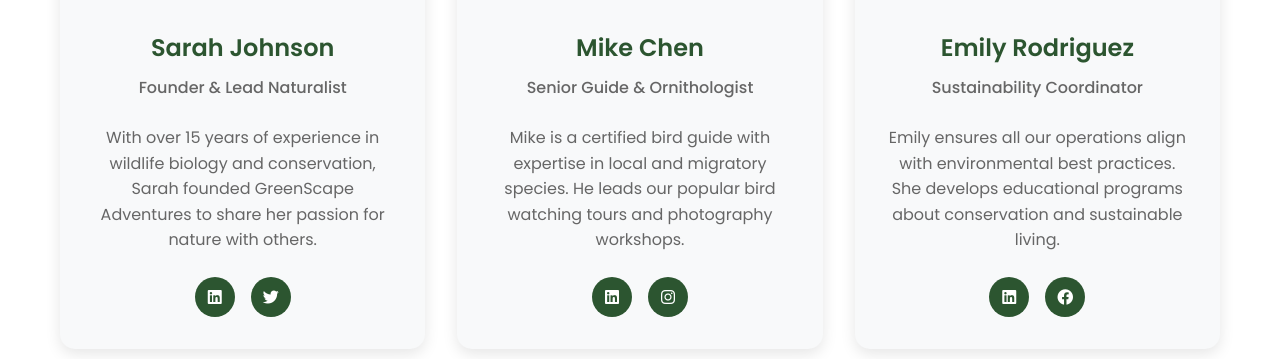
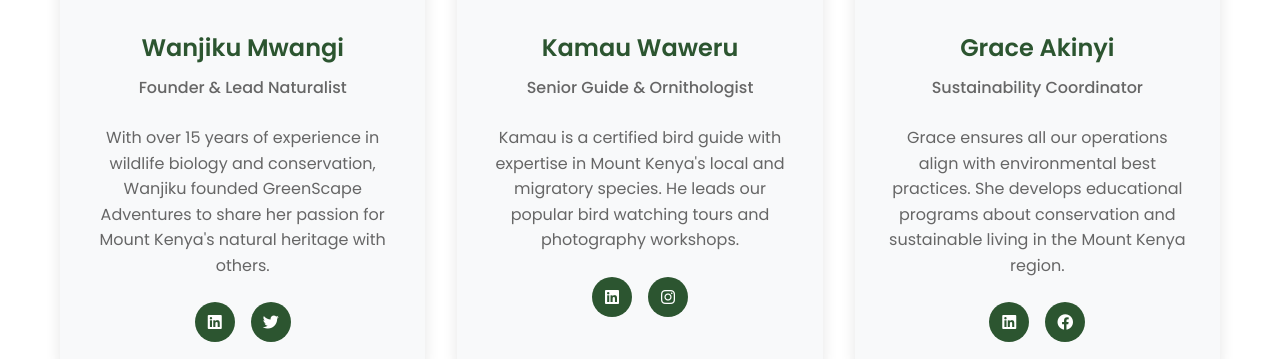
Before and after one commit to Kishoyian-Brian/welcome, a plain HTML site: page about.html in a window 1280 px wide. Shown: the part 2295-2654 px from the top of the page. Drawn offline with Linux system fonts and the light colour scheme.

Commit message:
Update About Us page with authentic Kenyan content
- Replace team members with Kenyan people and names
- Update team member names to authentic Kenyan names:
  - Wanjiku Mwangi (Founder & Lead Naturalist)
  - Kamau Waweru (Senior Guide & Ornithologist)
  - Grace Akinyi (Sustainability Coordinator)
  - Peter Kiprop (Adventure Specialist)
- Update mission section image to show Kenyan team in Mount Kenya region
- Replace sustainability image with Mount Kenya forest conservation
- Localize content to focus on Mount Kenya region and Kenyan wildlife
- Ensure authentic representation of Kenyan eco-tourism business

```diff
--- a/about.html
+++ b/about.html
@@ -73,7 +73,7 @@
                     </div>
                 </div>
                 <div class="mission-image">
-                    <img src="https://images.unsplash.com/photo-1521737604893-d14cc237f11d?ixlib=rb-4.0.3&ixid=M3wxMjA3fDB8MHxwaG90by1wYWdlfHx8fGVufDB8fHx8fA%3D%3D&auto=format&fit=crop&w=2084&q=80" alt="Team in nature">
+                    <img src="https://images.unsplash.com/photo-1544735716-392fe2489ffa?ixlib=rb-4.0.3&ixid=M3wxMjA3fDB8MHxwaG90by1wYWdlfHx8fGVufDB8fHx8fA%3D%3D&auto=format&fit=crop&w=2070&q=80" alt="Kenyan team in Mount Kenya region">
                 </div>
             </div>
         </div>
@@ -125,12 +125,12 @@
             <div class="team-grid">
                 <div class="team-member">
                     <div class="member-photo">
-                        <img src="https://images.unsplash.com/photo-1494790108755-2616b612b786?ixlib=rb-4.0.3&ixid=M3wxMjA3fDB8MHxwaG90by1wYWdlfHx8fGVufDB8fHx8fA%3D%3D&auto=format&fit=crop&w=1887&q=80" alt="Sarah Johnson">
+                        <img src="https://images.unsplash.com/photo-1507003211169-0a1dd7228f2d?ixlib=rb-4.0.3&ixid=M3wxMjA3fDB8MHxwaG90by1wYWdlfHx8fGVufDB8fHx8fA%3D%3D&auto=format&fit=crop&w=1887&q=80" alt="Wanjiku Mwangi">
                     </div>
                     <div class="member-info">
-                        <h3>Sarah Johnson</h3>
+                        <h3>Wanjiku Mwangi</h3>
                         <p class="member-role">Founder & Lead Naturalist</p>
-                        <p>With over 15 years of experience in wildlife biology and conservation, Sarah founded GreenScape Adventures to share her passion for nature with others.</p>
+                        <p>With over 15 years of experience in wildlife biology and conservation, Wanjiku founded GreenScape Adventures to share her passion for Mount Kenya's natural heritage with others.</p>
                         <div class="member-social">
                             <a href="#"><i class="fab fa-linkedin"></i></a>
                             <a href="#"><i class="fab fa-twitter"></i></a>
@@ -140,12 +140,12 @@
 
                 <div class="team-member">
                     <div class="member-photo">
-                        <img src="https://images.unsplash.com/photo-1507003211169-0a1dd7228f2d?ixlib=rb-4.0.3&ixid=M3wxMjA3fDB8MHxwaG90by1wYWdlfHx8fGVufDB8fHx8fA%3D%3D&auto=format&fit=crop&w=1887&q=80" alt="Mike Chen">
+                        <img src="https://images.unsplash.com/photo-1472099645785-5658abf4ff4e?ixlib=rb-4.0.3&ixid=M3wxMjA3fDB8MHxwaG90by1wYWdlfHx8fGVufDB8fHx8fA%3D%3D&auto=format&fit=crop&w=2070&q=80" alt="Kamau Waweru">
                     </div>
                     <div class="member-info">
-                        <h3>Mike Chen</h3>
+                        <h3>Kamau Waweru</h3>
                         <p class="member-role">Senior Guide & Ornithologist</p>
-                        <p>Mike is a certified bird guide with expertise in local and migratory species. He leads our popular bird watching tours and photography workshops.</p>
+                        <p>Kamau is a certified bird guide with expertise in Mount Kenya's local and migratory species. He leads our popular bird watching tours and photography workshops.</p>
                         <div class="member-social">
                             <a href="#"><i class="fab fa-linkedin"></i></a>
                             <a href="#"><i class="fab fa-instagram"></i></a>
@@ -155,12 +155,12 @@
 
                 <div class="team-member">
                     <div class="member-photo">
-                        <img src="https://images.unsplash.com/photo-1438761681033-6461ffad8d80?ixlib=rb-4.0.3&ixid=M3wxMjA3fDB8MHxwaG90by1wYWdlfHx8fGVufDB8fHx8fA%3D%3D&auto=format&fit=crop&w=2070&q=80" alt="Emily Rodriguez">
+                        <img src="https://images.unsplash.com/photo-1494790108755-2616b612b786?ixlib=rb-4.0.3&ixid=M3wxMjA3fDB8MHxwaG90by1wYWdlfHx8fGVufDB8fHx8fA%3D%3D&auto=format&fit=crop&w=1887&q=80" alt="Grace Akinyi">
                     </div>
                     <div class="member-info">
-                        <h3>Emily Rodriguez</h3>
+                        <h3>Grace Akinyi</h3>
                         <p class="member-role">Sustainability Coordinator</p>
-                        <p>Emily ensures all our operations align with environmental best practices. She develops educational programs about conservation and sustainable living.</p>
+                        <p>Grace ensures all our operations align with environmental best practices. She develops educational programs about conservation and sustainable living in the Mount Kenya region.</p>
                         <div class="member-social">
                             <a href="#"><i class="fab fa-linkedin"></i></a>
                             <a href="#"><i class="fab fa-facebook"></i></a>
@@ -170,12 +170,12 @@
 
                 <div class="team-member">
                     <div class="member-photo">
-                        <img src="https://images.unsplash.com/photo-1472099645785-5658abf4ff4e?ixlib=rb-4.0.3&ixid=M3wxMjA3fDB8MHxwaG90by1wYWdlfHx8fGVufDB8fHx8fA%3D%3D&auto=format&fit=crop&w=2070&q=80" alt="David Thompson">
+                        <img src="https://images.unsplash.com/photo-1507003211169-0a1dd7228f2d?ixlib=rb-4.0.3&ixid=M3wxMjA3fDB8MHxwaG90by1wYWdlfHx8fGVufDB8fHx8fA%3D%3D&auto=format&fit=crop&w=1887&q=80" alt="Peter Kiprop">
                     </div>
                     <div class="member-info">
-                        <h3>David Thompson</h3>
+                        <h3>Peter Kiprop</h3>
                         <p class="member-role">Adventure Specialist</p>
-                        <p>David is our expert in outdoor adventure activities. He leads hiking expeditions and camping experiences with a focus on safety and environmental awareness.</p>
+                        <p>Peter is our expert in Mount Kenya outdoor adventure activities. He leads hiking expeditions and camping experiences with a focus on safety and environmental awareness.</p>
                         <div class="member-social">
                             <a href="#"><i class="fab fa-linkedin"></i></a>
                             <a href="#"><i class="fab fa-twitter"></i></a>
@@ -244,7 +244,7 @@
                 </div>
 
                 <div class="sustainability-image">
-                    <img src="https://images.unsplash.com/photo-1542601906990-b4d3fb778b09?ixlib=rb-4.0.3&ixid=M3wxMjA3fDB8MHxwaG90by1wYWdlfHx8fGVufDB8fHx8fA%3D%3D&auto=format&fit=crop&w=2013&q=80" alt="Sustainability practices">
+                    <img src="https://images.unsplash.com/photo-1441974231531-c6227db76b6e?ixlib=rb-4.0.3&ixid=M3wxMjA3fDB8MHxwaG90by1wYWdlfHx8fGVufDB8fHx8fA%3D%3D&auto=format&fit=crop&w=2071&q=80" alt="Mount Kenya conservation practices">
                 </div>
             </div>
         </div>
```
Also changed, not shown: activities.html (+2 -2 lines).
